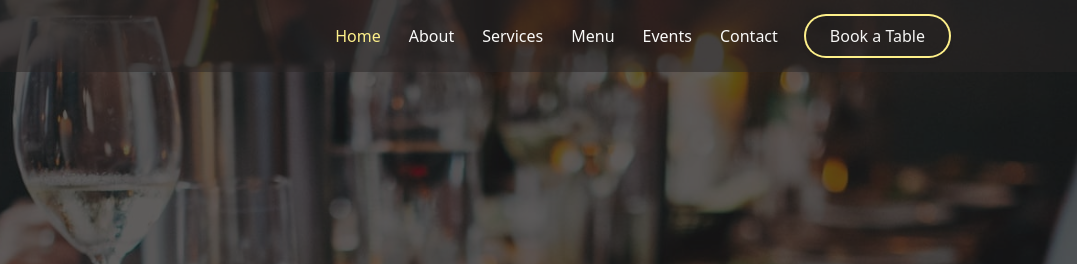
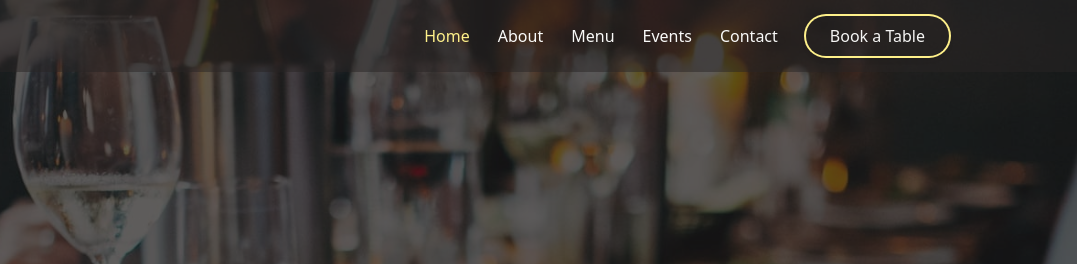
Before and after one commit to andrexm/delicious, a website: page src/index.html in a window 1280 px wide. Shown: the top 264 px of the page, 203-1280 px from the left. Drawn offline with nearby package versions, Linux system fonts and the light colour scheme.

Commit message:
updated nav items

```diff
--- a/src/index.html
+++ b/src/index.html
@@ -20,7 +20,6 @@
         <div class="navbar">
             <a href="" class="nav-item active">Home</a>
             <a href="">About</a>
-            <a href="">Services</a>
             <a href="">Menu</a>
             <a href="">Events</a>
             <a href="">Contact</a>
@@ -34,7 +33,6 @@
         <div class="mobile-navbar" hideable>
             <a href="" class="nav-item active">Home</a>
             <a href="">About</a>
-            <a href="">Services</a>
             <a href="">Menu</a>
             <a href="">Events</a>
             <a href="">Contact</a>
```
